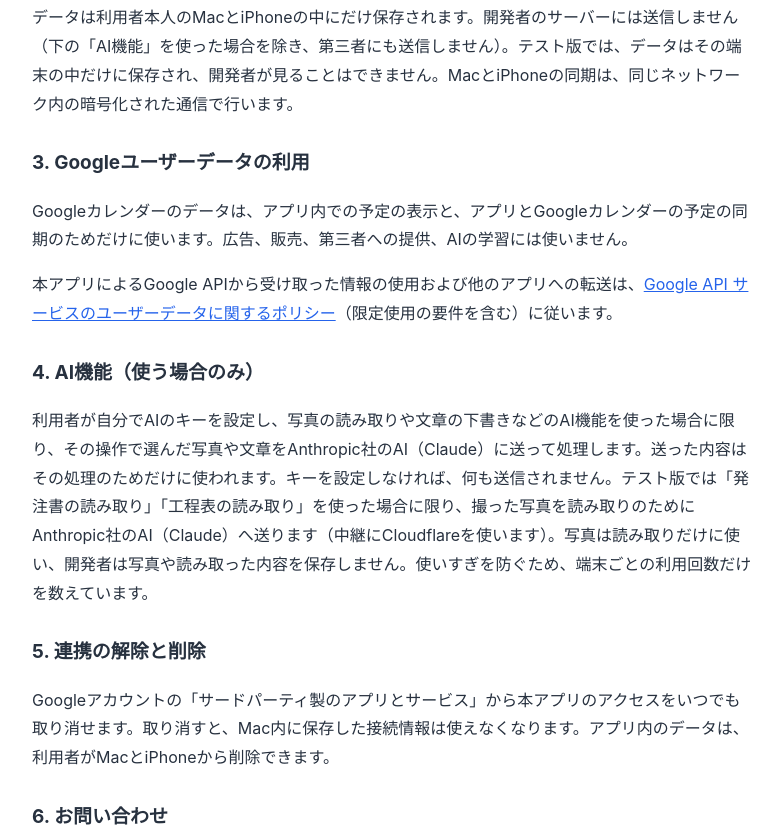
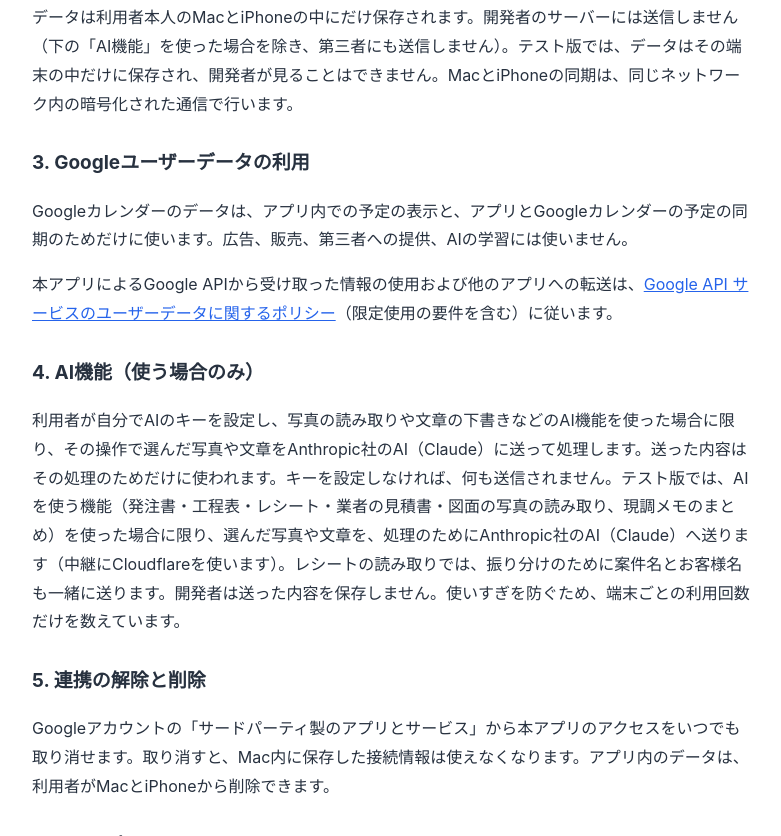
Before and after one commit to nkolympia3-sys/tatelink, a plain HTML site: page privacy.html in a window 1280 px wide. Shown: the part 475-1311 px from the top of the page, without its empty margins (248-1029 px from the left). Drawn offline with Linux system fonts and the light colour scheme.

Commit message:
プライバシーポリシー：テスト版のAI機能（読み取り・現調メモ）を更新

```diff
--- a/privacy.html
+++ b/privacy.html
@@ -13,7 +13,7 @@
 <h2>3. Googleユーザーデータの利用</h2>
 <p>Googleカレンダーのデータは、アプリ内での予定の表示と、アプリとGoogleカレンダーの予定の同期のためだけに使います。広告、販売、第三者への提供、AIの学習には使いません。</p>
 <p>本アプリによるGoogle APIから受け取った情報の使用および他のアプリへの転送は、<a href="https://developers.google.com/terms/api-services-user-data-policy">Google API サービスのユーザーデータに関するポリシー</a>（限定使用の要件を含む）に従います。</p>
-<h2>4. AI機能（使う場合のみ）</h2><p>利用者が自分でAIのキーを設定し、写真の読み取りや文章の下書きなどのAI機能を使った場合に限り、その操作で選んだ写真や文章をAnthropic社のAI（Claude）に送って処理します。送った内容はその処理のためだけに使われます。キーを設定しなければ、何も送信されません。テスト版では「発注書の読み取り」「工程表の読み取り」を使った場合に限り、撮った写真を読み取りのためにAnthropic社のAI（Claude）へ送ります（中継にCloudflareを使います）。写真は読み取りだけに使い、開発者は写真や読み取った内容を保存しません。使いすぎを防ぐため、端末ごとの利用回数だけを数えています。</p><h2>5. 連携の解除と削除</h2>
+<h2>4. AI機能（使う場合のみ）</h2><p>利用者が自分でAIのキーを設定し、写真の読み取りや文章の下書きなどのAI機能を使った場合に限り、その操作で選んだ写真や文章をAnthropic社のAI（Claude）に送って処理します。送った内容はその処理のためだけに使われます。キーを設定しなければ、何も送信されません。テスト版では、AIを使う機能（発注書・工程表・レシート・業者の見積書・図面の写真の読み取り、現調メモのまとめ）を使った場合に限り、選んだ写真や文章を、処理のためにAnthropic社のAI（Claude）へ送ります（中継にCloudflareを使います）。レシートの読み取りでは、振り分けのために案件名とお客様名も一緒に送ります。開発者は送った内容を保存しません。使いすぎを防ぐため、端末ごとの利用回数だけを数えています。</p><h2>5. 連携の解除と削除</h2>
 <p>Googleアカウントの「サードパーティ製のアプリとサービス」から本アプリのアクセスをいつでも取り消せます。取り消すと、Mac内に保存した接続情報は使えなくなります。アプリ内のデータは、利用者がMacとiPhoneから削除できます。</p>
 <h2>6. お問い合わせ</h2>
 <p>nkolympia3@gmail.com</p>
```
